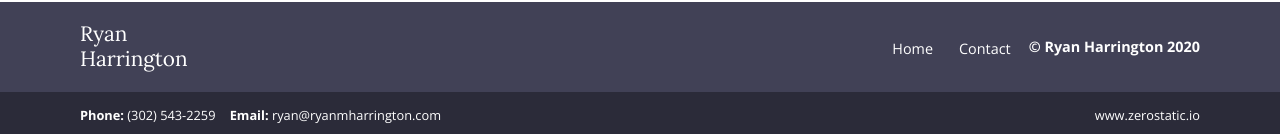
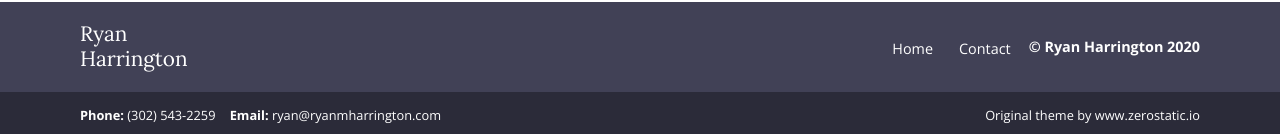
Before and after one commit to rharrington31/rharrington31.github.io, a Jekyll site: the page built from index.html, in a window 1280 px wide. Shown: the part 1520-1654 px from the top of the page. Built offline with Jekyll 4.4.1, drawn with Linux system fonts in a browser that asks for light colours.

Commit message:
Updated attribution

```diff
--- a/_includes/sub-footer.html
+++ b/_includes/sub-footer.html
@@ -9,7 +9,7 @@
                 {{ site.data.contact.email }}</a></li>
           </ul>
           <ul>
-            <li><a href="https://www.zerostatic.io">www.zerostatic.io</a></li>
+            <li>Original theme by <a href="https://www.zerostatic.io">www.zerostatic.io</a></li>
           </ul>
         </div>
       </div>
```
